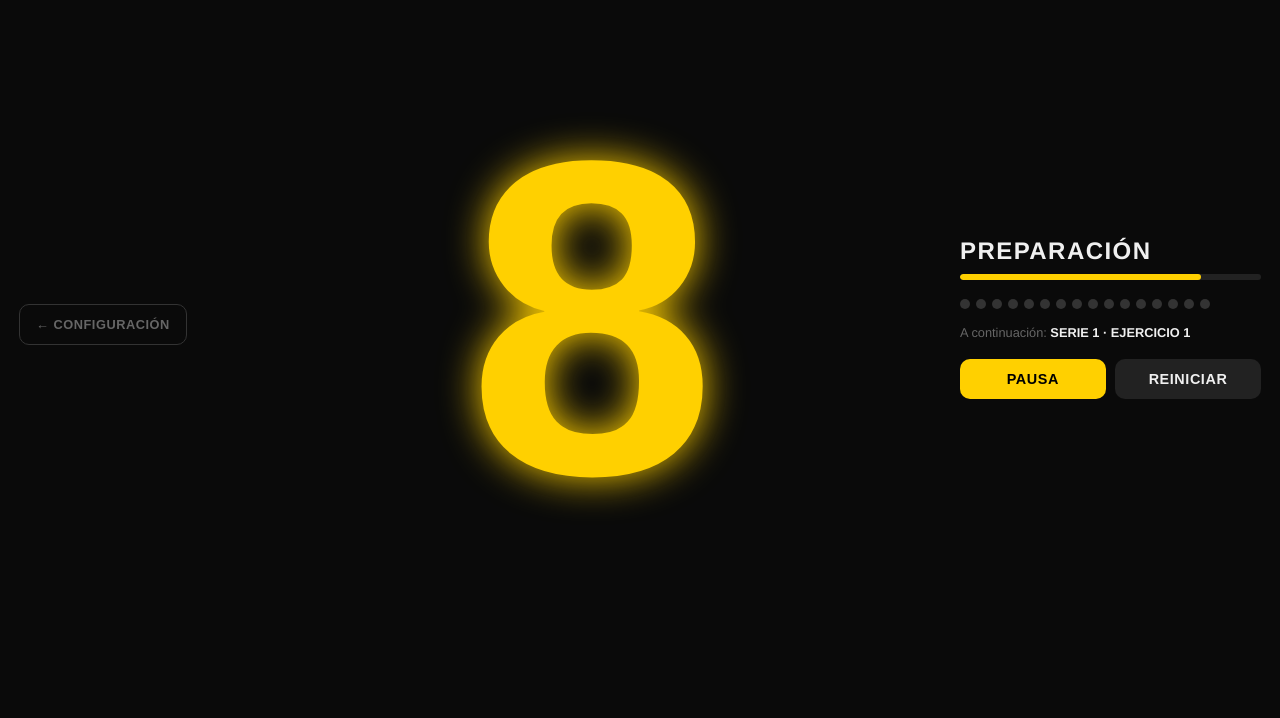
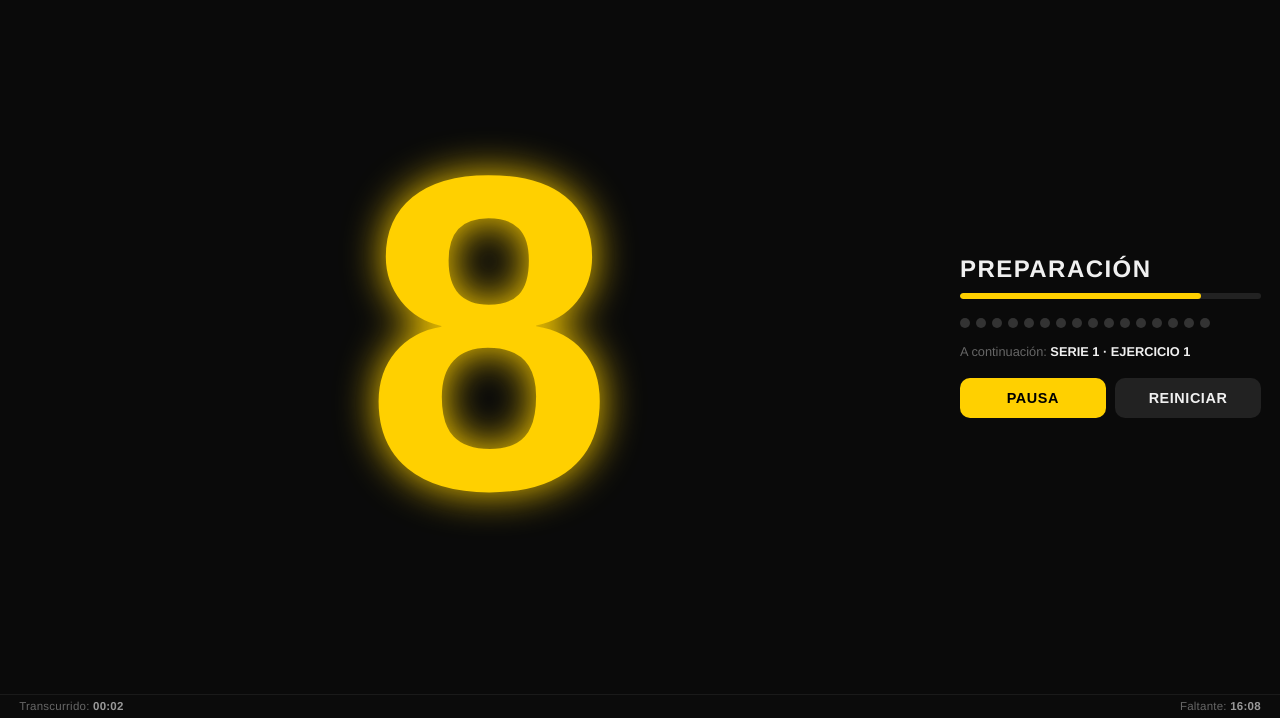
Before and after one commit to arbatarchery/training-timer, a plain HTML site: page index.html in a window 1280 px wide. Both pictures are taken after a click on the button "COMENZAR". Shown: the part 82-800 px from the top of the page. Drawn offline with Linux system fonts and the light colour scheme.

Commit message:
Add entre-ejercicios phase and total time indicators
Co-Authored-By: Claude Sonnet 4.6 <noreply@anthropic.com>

```diff
--- a/app.js
+++ b/app.js
@@ -53,6 +53,10 @@ function doneBeep() {
   setTimeout(() => beep(1320, 0.35, 'square', 0.4), 400);
 }
 
+function entreBeep() {
+  beep(440, 0.06, 'sine', 0.4);
+}
+
 // ── Sequence builder ───────────────────────────────────────────────
 function buildSequence(cfg) {
   const seq = [];
@@ -60,6 +64,9 @@ function buildSequence(cfg) {
   for (let s = 1; s <= cfg.sets; s++) {
     for (let e = 1; e <= cfg.exercisesPerSet; e++) {
       seq.push({ type: 'work', label: `SERIE ${s} · EJERCICIO ${e}`, duration: cfg.workTime, series: s, exercise: e });
+      if (e < cfg.exercisesPerSet) {
+        seq.push({ type: 'entre', label: 'ENTRE EJERCICIOS', duration: cfg.betweenTime, series: s, exercise: e });
+      }
     }
     const isLast = s === cfg.sets;
     if (!isLast) {
@@ -77,6 +84,8 @@ let stepDuration = 0;
 let timerId = null;
 let paused = false;
 let cfg = {};
+let totalDuration = 0;
+let elapsedSeconds = 0;
 
 // ── DOM refs ───────────────────────────────────────────────────────
 const configScreen   = document.getElementById('config-screen');
@@ -89,6 +98,8 @@ const nextPhaseEl    = document.getElementById('next-phase');
 const seriesIndicEl  = document.getElementById('series-indicator');
 const doneOverlay    = document.getElementById('done-overlay');
 const btnPause       = document.getElementById('btn-pause');
+const elapsedEl      = document.getElementById('elapsed-time');
+const remainingEl    = document.getElementById('remaining-time');
 
 // ── Screen navigation ──────────────────────────────────────────────
 function showScreen(id) {
@@ -102,6 +113,7 @@ document.getElementById('btn-start').addEventListener('click', () => {
   cfg = {
     prepTime:        parseInt(document.getElementById('prepTime').value)        || 10,
     workTime:        parseInt(document.getElementById('workTime').value)        || 30,
+    betweenTime:     parseInt(document.getElementById('betweenTime').value)     || 10,
     exercisesPerSet: parseInt(document.getElementById('exercisesPerSet').value) || 4,
     sets:            parseInt(document.getElementById('sets').value)            || 4,
     restTime:        parseInt(document.getElementById('restTime').value)        || 120,
@@ -109,6 +121,8 @@ document.getElementById('btn-start').addEventListener('click', () => {
   sequence = buildSequence(cfg);
   stepIndex = 0;
   paused = false;
+  elapsedSeconds = 0;
+  totalDuration = sequence.reduce((s, p) => s + p.duration, 0);
   doneOverlay.classList.remove('visible');
   buildDots();
   showScreen('timer-screen');
@@ -150,7 +164,7 @@ function startStep() {
 
   // Labels
   phaseLabelEl.textContent = step.label;
-  if (step.type === 'work') {
+  if (step.type === 'work' || step.type === 'entre') {
     seriesIndicEl.textContent = `Serie ${step.series} / ${cfg.sets}`;
   } else if (step.type === 'rest') {
     seriesIndicEl.textContent = `Descanso · Serie ${step.series} de ${cfg.sets}`;
@@ -166,18 +180,23 @@ function startStep() {
 
 function tick() {
   render();
+  updateTimeTotals();
   clearInterval(timerId);
   timerId = setInterval(() => {
     if (paused) return;
     secondsLeft--;
+    elapsedSeconds++;
     if (secondsLeft <= 0) {
       clearInterval(timerId);
       stepIndex++;
       startStep();
       return;
     }
+    const step = sequence[stepIndex];
+    if (step && step.type === 'entre') entreBeep();
     if (secondsLeft >= 1 && secondsLeft <= 5) countdownBeep();
     render();
+    updateTimeTotals();
   }, 1000);
 }
 
@@ -190,8 +209,18 @@ function render() {
 function updateNextPhase() {
   const next = sequence[stepIndex + 1];
   if (!next) { nextPhaseEl.innerHTML = ''; return; }
-  const labels = { prep: 'Preparación', work: next.label, rest: 'Descanso' };
+  const labels = { prep: 'Preparación', work: next.label, rest: 'Descanso', entre: 'Entre Ejercicios' };
   nextPhaseEl.innerHTML = `A continuación: <span>${labels[next.type] || next.label}</span>`;
+}
+
+function fmtTime(s) {
+  const m = Math.floor(s / 60);
+  return String(m).padStart(2, '0') + ':' + String(s % 60).padStart(2, '0');
+}
+
+function updateTimeTotals() {
+  elapsedEl.textContent   = fmtTime(elapsedSeconds);
+  remainingEl.textContent = fmtTime(Math.max(0, totalDuration - elapsedSeconds));
 }
 
 // ── Finish ─────────────────────────────────────────────────────────
@@ -215,6 +244,7 @@ btnPause.addEventListener('click', () => {
 document.getElementById('btn-reset').addEventListener('click', () => {
   clearInterval(timerId);
   stepIndex  = 0;
+  elapsedSeconds = 0;
   paused     = false;
   btnPause.textContent = 'Pausa';
   btnPause.className   = 'btn btn-pause';
--- a/index.html
+++ b/index.html
@@ -43,6 +43,12 @@
       </div>
 
       <div class="field">
+        <label for="betweenTime">Tiempo entre ejercicios</label>
+        <input type="number" id="betweenTime" value="10" min="1" max="60">
+        <span class="unit">seg</span>
+      </div>
+
+      <div class="field">
         <label for="exercisesPerSet">Ejercicios por serie</label>
         <input type="number" id="exercisesPerSet" value="4" min="1" max="20">
         <span class="unit">#</span>
@@ -71,6 +77,7 @@
       <span class="series-indicator" id="series-indicator"></span>
     </div>
 
+    <div class="timer-body">
       <div class="timer-main">
         <div class="countdown" id="countdown">--</div>
       </div>
@@ -84,6 +91,12 @@
           <button class="btn btn-pause"  id="btn-pause">Pausa</button>
           <button class="btn btn-reset"  id="btn-reset">Reiniciar</button>
         </div>
+      </div>
+    </div>
+
+    <div class="time-totals">
+      <span>Transcurrido: <span id="elapsed-time" class="time-value">00:00</span></span>
+      <span>Faltante: <span id="remaining-time" class="time-value">00:00</span></span>
     </div>
 
     <!-- Done overlay -->
--- a/styles.css
+++ b/styles.css
@@ -7,6 +7,7 @@
   --green: #00ff88;
   --yellow: #ffd000;
   --blue: #00b4ff;
+  --orange: #ff8800;
   --text: #f0f0f0;
   --muted: #666;
   --radius: 12px;
@@ -153,6 +154,12 @@ html, body {
     flex-direction: column;
     justify-content: flex-start;
   }
+  .timer-body {
+    flex: 1;
+    display: flex;
+    flex-direction: column;
+    min-height: 0;
+  }
   .timer-main {
     flex: 1;
     display: flex;
@@ -161,14 +168,21 @@ html, body {
     min-height: 0;
   }
   .timer-info {
-    padding: 0 1.2rem 1rem;
+    padding: 0 1.2rem 0.5rem;
   }
 }
 
 /* Landscape layout */
 @media (orientation: landscape) {
   #timer-screen {
+    flex-direction: column;
+    justify-content: flex-start;
+  }
+  .timer-body {
+    flex: 1;
+    display: flex;
     flex-direction: row;
+    min-height: 0;
   }
   .timer-main {
     flex: 1;
@@ -183,7 +197,7 @@ html, body {
     display: flex;
     flex-direction: column;
     justify-content: center;
-    padding: 1rem 1.2rem 1rem 0;
+    padding: 1rem 1.2rem 0.5rem 0;
     overflow-y: auto;
   }
 }
@@ -209,10 +223,12 @@ body.phase-prep   .countdown { color: var(--yellow); }
 body.phase-work   .countdown { color: var(--green);  }
 body.phase-rest   .countdown { color: var(--blue);   }
 body.phase-done   .countdown { color: var(--muted);  }
+body.phase-entre  .countdown { color: var(--orange); }
 
 body.phase-prep   .phase-bar-fill { background: var(--yellow); }
 body.phase-work   .phase-bar-fill { background: var(--green);  }
 body.phase-rest   .phase-bar-fill { background: var(--blue);   }
+body.phase-entre  .phase-bar-fill { background: var(--orange); }
 
 /* Phase label */
 .phase-label {
@@ -309,6 +325,25 @@ body.phase-rest   .phase-bar-fill { background: var(--blue);   }
   font-weight: 600;
 }
 
+/* Total time bar */
+.time-totals {
+  display: flex;
+  justify-content: space-between;
+  padding: 0.35rem 1.2rem;
+  background: rgba(12,12,12,0.9);
+  border-top: 1px solid #1a1a1a;
+  font-size: 0.72rem;
+  color: var(--muted);
+  flex-shrink: 0;
+  letter-spacing: 0.02em;
+}
+
+.time-value {
+  color: #999;
+  font-weight: 600;
+  font-variant-numeric: tabular-nums;
+}
+
 /* Done overlay */
 .done-overlay {
   display: none;
--- a/sw.js
+++ b/sw.js
@@ -1,4 +1,4 @@
-const CACHE_NAME = 'training-timer-v2';
+const CACHE_NAME = 'training-timer-v3';
 const ASSETS = [
   './',
   './index.html',
```
Lines whose indentation alone changed are shown as unchanged.
